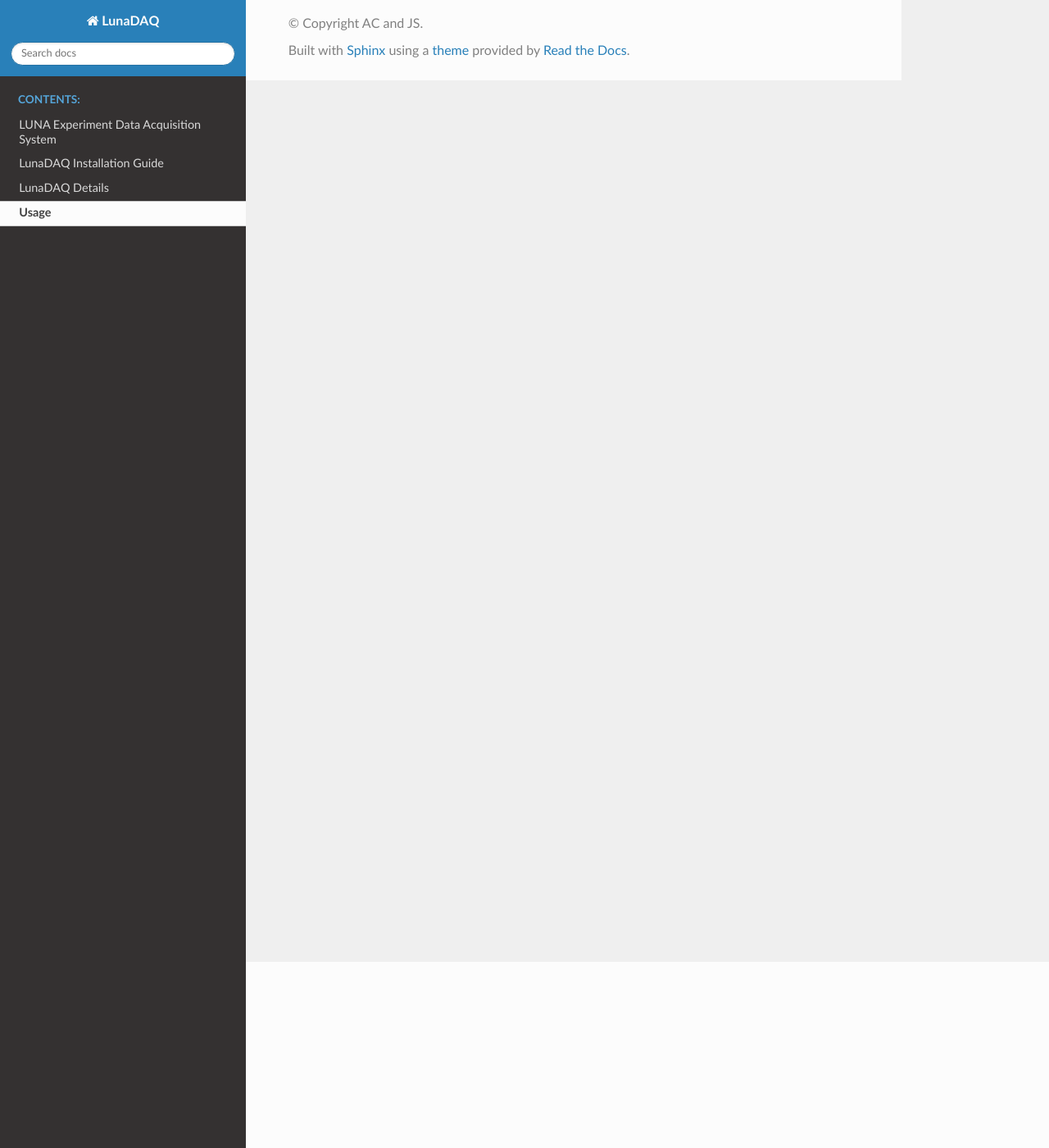
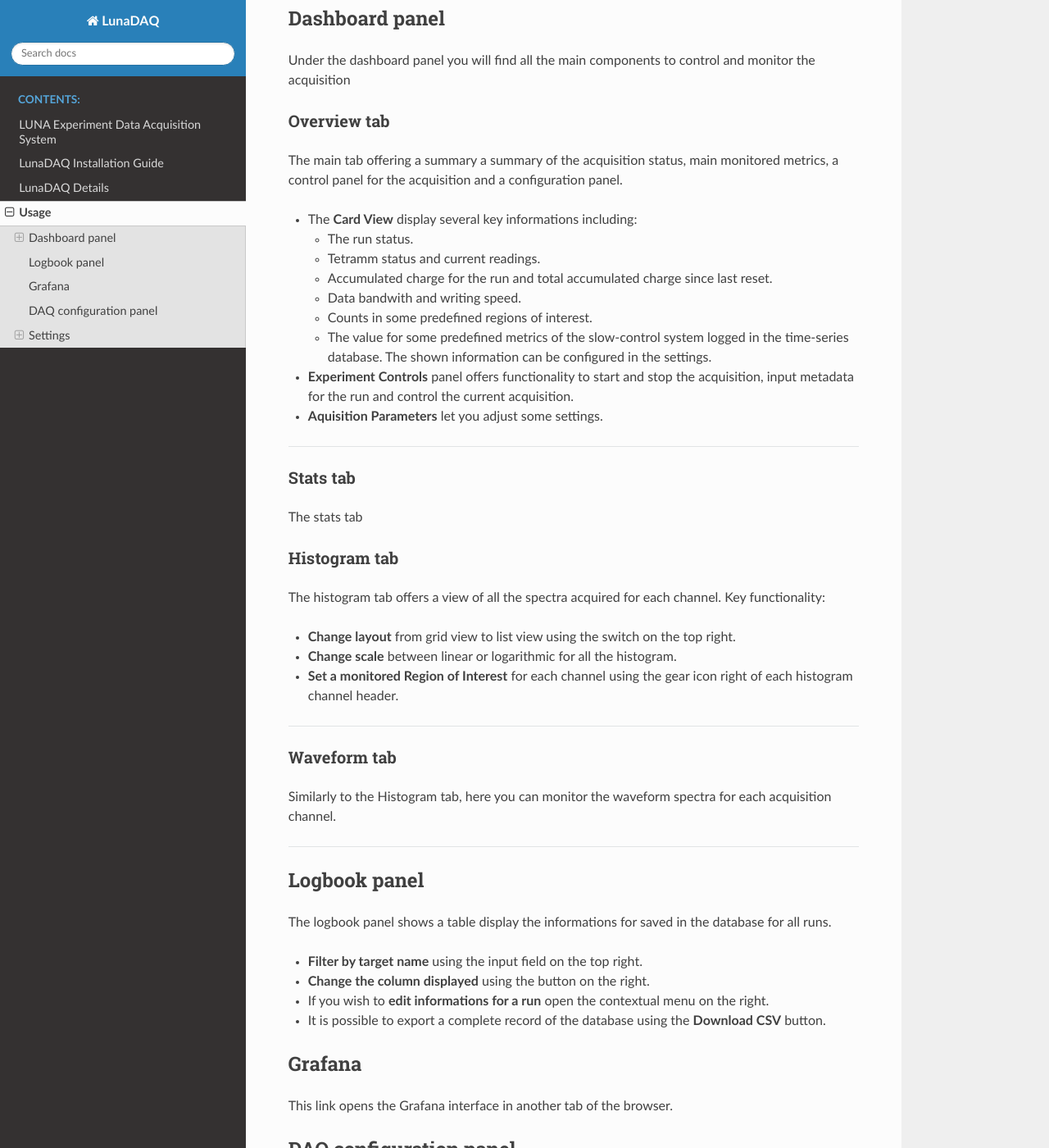
Before and after one commit to skowrons94/WebDAQ, a Sphinx documentation site: the page built from doc/usage.md, in a window 1280 px wide and 1400 px high, scrolled down 227 px. Shown: the whole window at 82% size. Built offline with Sphinx 7.4.7 and the Read the Docs theme 3.1.0, drawn with Linux system fonts in a browser that asks for light colours; some of the changed text lies outside the part shown.

Commit message:
Updated usage documentation

```diff
--- a/doc/usage.md
+++ b/doc/usage.md
@@ -1 +1,71 @@
 # Usage
+
+This page provide a description of LUNADAQ functionality and user guide.
+
+---
+
+## Dashboard panel
+Under the dashboard panel you will find all the main components to control and monitor the acquisition
+### Overview tab
+The main tab offering a summary a summary of the acquisition status, main monitored metrics, a control panel for the acquisition and a configuration panel.
+- The **Card View** display several key informations including:
+    - The run status.
+    - Tetramm status and current readings.
+    - Accumulated charge for the run and total accumulated charge since last reset.
+    - Data bandwith and writing speed.
+    - Counts in some predefined regions of interest.
+    - The value for some predefined metrics of the slow-control system logged in the time-series database. The shown information can be configured in the settings.
+- **Experiment Controls** panel offers functionality to start and stop the acquisition, input metadata for the run and control the current acquisition.
+- **Aquisition Parameters** let you adjust some settings.
+
+---
+### Stats tab
+
+The stats tab
+
+### Histogram tab
+
+The histogram tab offers a view of all the spectra acquired for each channel. Key functionality:
+- **Change layout** from grid view to list view using the switch on the top right.
+- **Change scale** between linear or logarithmic for all the histogram.
+- **Set a monitored Region of Interest** for each channel using the gear icon right of each histogram channel header.
+---
+### Waveform tab
+
+Similarly to the Histogram tab, here you can monitor the waveform spectra for each acquisition channel.
+
+---
+## Logbook panel
+
+The logbook panel shows a table display the informations for saved in the database for all runs.
+- **Filter by target name** using the input field on the top right.
+- **Change the column displayed** using the button on the right.
+- If you wish to **edit informations for a run** open the contextual menu on the right.
+- It is possible to export a complete record of the database using the **Download CSV** button.
+## Grafana
+
+This link opens the Grafana interface in another tab of the browser.
+
+## DAQ configuration panel
+
+This panel offers an interface to change the settings of the CAEN boards and set energy calibration for each channel.
+
+---
+
+## Settings
+
+### Appearance
+
+- Switch between light and **Dark mode**.
+- Selected metric to hide/show from the card view in the overview tab
+- Hide/show tabs from the dashboard
+
+### Boards
+
+Here you can add and remove a new CAEN board to the system.
+
+### Metrics
+
+Each slow control metric that is logged into the Graphite time-series database can be displayed in the card view of the overview tab.
+
+Use this form to **add metrics to be displayed in the main tab**. You can set the refresh time and multiplier if you wish to display the value in different units.
```
